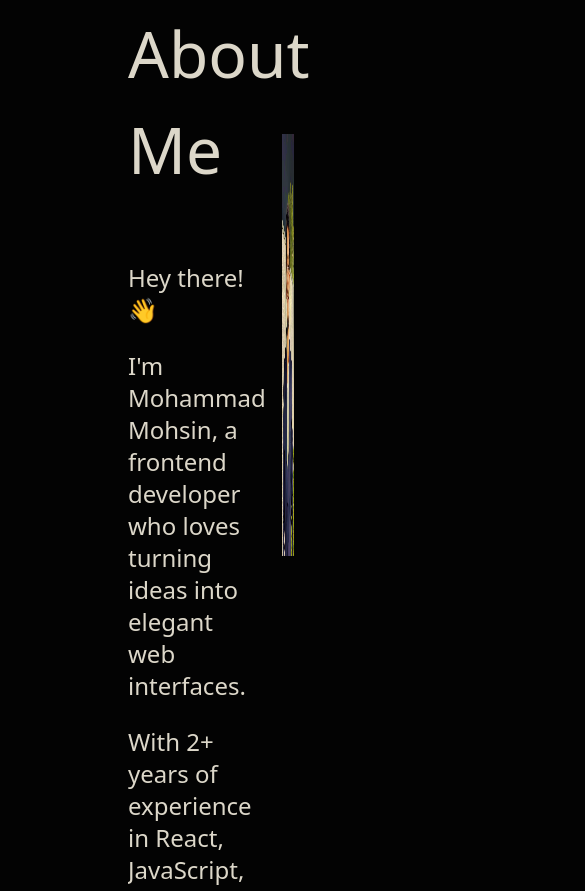
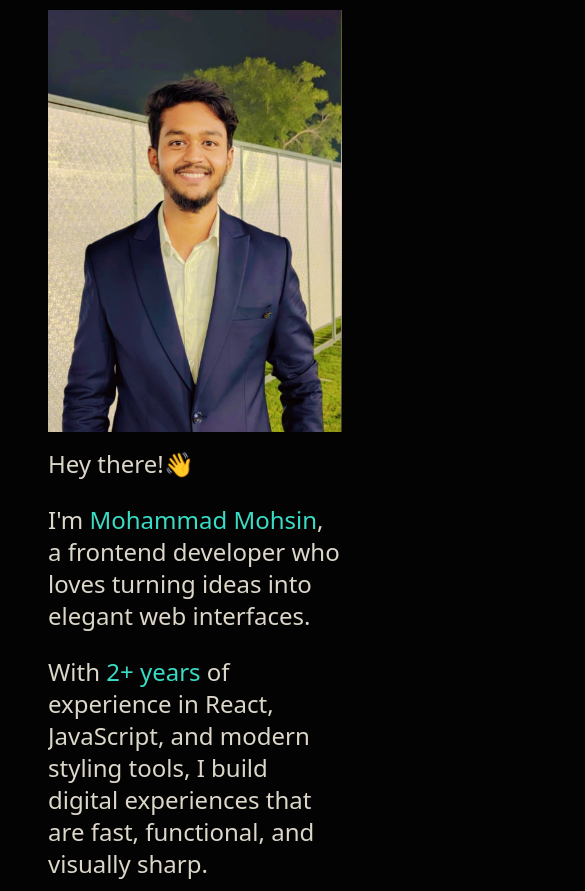
Before and after one commit to Mohsin-25/portfolio_2025, a React (Vite) app: page / in a window 390 px wide. Shown: the part 1080-1971 px from the top of the page, 585 px wide, since content can reach past the window. Built offline with nearby package versions, Linux system fonts and the light colour scheme.

Commit message:
added responsiveness

```diff
--- a/src/Components/About/About.jsx
+++ b/src/Components/About/About.jsx
@@ -4,7 +4,7 @@
 
 const About = () => {
   return (
-    <section className="page h-page " id="about">
+    <section className="page" id="about">
       <div className="">
         <RevealAnimation>
           <motion.h1
@@ -13,22 +13,24 @@
             About Me
           </motion.h1>
         </RevealAnimation>
-        <div className="flex gap-4">
+        <div className="flex flex-col-reverse md:flex-row gap-4">
           <div className="flex flex-col flex-1/2 text-2xl gap-6">
             <RevealAnimation direction="left">
               <motion.p>Hey there!👋</motion.p>
             </RevealAnimation>
             <RevealAnimation>
               <motion.p>
-                I'm Mohammad Mohsin, a frontend developer who loves turning
-                ideas into elegant web interfaces.
+                I'm <span className="primary-text">Mohammad Mohsin</span>, a
+                frontend developer who loves turning ideas into elegant web
+                interfaces.
               </motion.p>
             </RevealAnimation>
             <RevealAnimation direction="left">
               <motion.p>
-                With 2+ years of experience in React, JavaScript, and modern
-                styling tools, I build digital experiences that are fast,
-                functional, and visually sharp.
+                With <span className="primary-text">2+ years</span> of
+                experience in React, JavaScript, and modern styling tools, I
+                build digital experiences that are fast, functional, and
+                visually sharp.
               </motion.p>
             </RevealAnimation>
             <RevealAnimation>
@@ -39,7 +41,7 @@
               </motion.p>
             </RevealAnimation>
           </div>
-          <div className="flex-1/2 flex justify-center -mt-[128px]">
+          <div className="flex-1/2 flex justify-center md:-mt-[128px]">
             <RevealAnimation>
               <img src="/profile.png" alt="" className="h-[50vh] ml-auto" />
             </RevealAnimation>
--- a/src/Components/Contact/Contact.jsx
+++ b/src/Components/Contact/Contact.jsx
@@ -67,8 +67,8 @@
       <RevealAnimation>
         <motion.h1>Contact</motion.h1>
       </RevealAnimation>
-      <div className="flex text-center gap-6">
-        <div className="flex flex-[45%] flex-col pr-6 gap-10">
+      <div className="flex flex-col-reverse lg:flex-row text-center gap-6">
+        <div className="flex flex-[45%] flex-col md:flex-row lg:flex-col pr-6 gap-10">
           <ContactData
             icon={<HiMiniMapPin />}
             title="Address"
@@ -141,7 +141,14 @@
 
 const ContactData = ({ icon, title, data }) => {
   return (
-    <div className="flex text-left items-center gap-4">
+    <div
+      className={`flex flex-row text-left items-center gap-4 ${
+        !(
+          title?.toLowerCase()?.includes("mobile") ||
+          title?.toLowerCase()?.includes("email")
+        ) && "hidden lg:flex"
+      }`}
+    >
       {/* <div className="min-h-10 min-w-10 bg-[#39dcc5] flex items-center justify-center text-black text-2xl rounded-full"> */}
       <div className="min-h-10 min-w-10 bg-white/10 flex items-center justify-center primary-text text-2xl rounded-full">
         {icon}
--- a/src/Components/Experience/Experience.jsx
+++ b/src/Components/Experience/Experience.jsx
@@ -20,7 +20,8 @@
       timeline: {
         from: {
           year: 2024,
-          month: "January",
+          month: "January - Present",
+          // month: "January",
         },
         to: {
           year: 2025,
@@ -40,7 +41,8 @@
       timeline: {
         from: {
           year: 2022,
-          month: "December",
+          month: "December - 2024 Jan",
+          // month: "December",
         },
         to: {
           year: 2024,
@@ -50,9 +52,9 @@
     },
   ];
   return (
-    <section className="page flex-col h-[170vh]" id="experience">
+    <section className="page flex-col min-h-[170vh]" id="experience">
       <RevealAnimation>
-        <motion.h1>Experience</motion.h1>
+        <h1>Experience</h1>
       </RevealAnimation>
       <Timeline data={data} />
     </section>
--- a/src/Components/Experience/Timeline.jsx
+++ b/src/Components/Experience/Timeline.jsx
@@ -38,7 +38,7 @@
         </h2> */}
       </div>
       <div ref={ref} className="relative max-w-7xl mx-auto pb-20">
-        <p className="text-neutral-700 dark:text-neutral-300 text-sm md:text-base max-w-md">
+        <p className="text-neutral-700 dark:text-neutral-300 text-lg ">
           I've been working in{" "}
           <span className="primary-text">{data?.[0]?.company}</span> for the
           past{" "}
@@ -53,13 +53,13 @@
         {data?.map((item, index) => (
           <div key={index} className="flex justify-start pt-20">
             <div className="sticky flex flex-col md:flex-row z-40 items-center top-60 self-start max-w-xs lg:max-w-sm md:w-full">
-              <div className="h-10 absolute left-3 md:left-3 w-10 rounded-full bg-white dark:bg-black flex items-center justify-center">
-                <div className="h-4 w-4 rounded-full bg-neutral-200 dark:bg-neutral-800 border border-neutral-300 dark:border-neutral-700 p-2" />
+              <div className="h-10 absolute -left-4 w-10 rounded-full bg-white dark:bg-black flex items-center justify-center">
+                <div className="h-4 w-4 rounded-full bg-neutral-200 dark:bg-[#39dcc5] border border-neutral-300 f:border-neutral-700 p-2" />
               </div>
 
-              <h3 className="pl-20  font-bold flex">
+              <h3 className="pl-10  font-bold flex">
                 <div>
-                  <div className="flex flex-col mt-6">
+                  <div className="hidden md:flex flex-col">
                     <span className="text-5xl">{item.timeline.from.year}</span>
                     <span className="text-[12px] -mt-[6px] primary-text">
                       {item.timeline.from.month}
@@ -84,7 +84,13 @@
             </div>
 
             <div className="relative w-full">
-              <h3 className=" block text-4xl mb-4 text-left font-bold">
+              <h3 className="block text-4xl mb-4 text-left font-bold">
+                <div className="flex md:hidden mb-4">
+                  <span className="text-3xl">{item.timeline.from.year}</span>
+                  <span className="text-[12px] primary-text mt-auto pb-1 ml-1">
+                    {item.timeline.from.month}
+                  </span>
+                </div>
                 <span className="primary-text">
                   {item.project.split("-")[0]}
                 </span>
@@ -112,7 +118,7 @@
 
         <div
           style={{ height: height + "px" }}
-          className="absolute md:left-8 left-8 top-0 overflow-hidden w-[2px] bg-[linear-gradient(to_bottom,var(--tw-gradient-stops))] from-transparent via-neutral-200 dark:via-neutral-700 to-transparent [mask-image:linear-gradient(to_bottom,transparent_0%,black_10%,black_90%,transparent_100%)]"
+          className="absolute  top-0 overflow-hidden w-[2px] bg-[linear-gradient(to_bottom,var(--tw-gradient-stops))] from-transparent via-neutral-200 dark:via-neutral-700 to-transparent [mask-image:linear-gradient(to_bottom,transparent_0%,black_10%,black_90%,transparent_100%)]"
         >
           <motion.div
             style={{
--- a/src/Components/Recommendation/Recommendation.jsx
+++ b/src/Components/Recommendation/Recommendation.jsx
@@ -8,9 +8,9 @@
       {/* WIP - make reusable card */}
       <div>
         <RevealAnimation>
-          <motion.h1>Recommendation</motion.h1>
+          <h1>Recommendation</h1>
         </RevealAnimation>
-        <div className="w-[550px] h-fit bg-white/10 shadow-lg rounded-xl p-6 text-center mt-12">
+        <div className="max-w-[550px] h-fit bg-white/10 shadow-lg rounded-xl p-6 text-center mt-12">
           <img
             src="/abhishek-shimpi.jpg"
             alt="Abhishek Shimpi"
--- a/src/index.css
+++ b/src/index.css
@@ -28,19 +28,20 @@
   }
 }
 
-.mobilePage {
-  background-color: "!red";
+@media (max-width: 768px) {
+  .page {
     min-height: 100vh;
     width: 100%;
     /* color: #f7f7f7; */
     margin: auto;
     display: flex;
-  padding: 64px 64px 0 64px;
+    padding: 48px 48px 0 48px;
 
     h1 {
       font-size: 48px;
-    margin-bottom: 64px;
+      margin-bottom: 48px;
       font-weight: 500;
+    }
   }
 }
 
@@ -127,19 +128,3 @@
     transform: rotate3d(1, 0, 0, 0deg);
   }
 }
-
-/* @media screen and (min-width: 768px) {
-  .page {
-    min-height: 100vh;
-    width: 100%;
-    margin: auto;
-    display: flex;
-    padding: 64px 128px 0 128px;
-
-    h1 {
-      font-size: 64px;
-      margin-bottom: 64px;
-      font-weight: 500;
-    }
-  }
-} */
```
Lines whose indentation alone changed are shown as unchanged.
